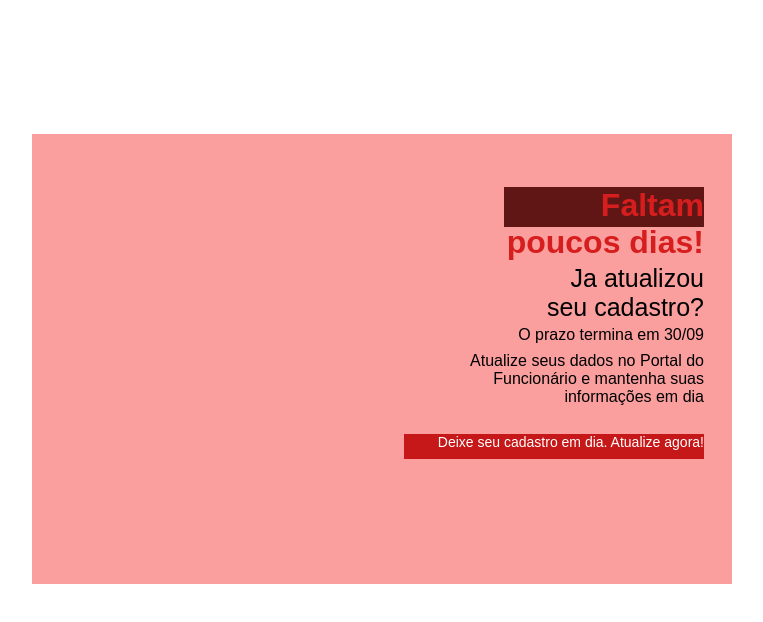
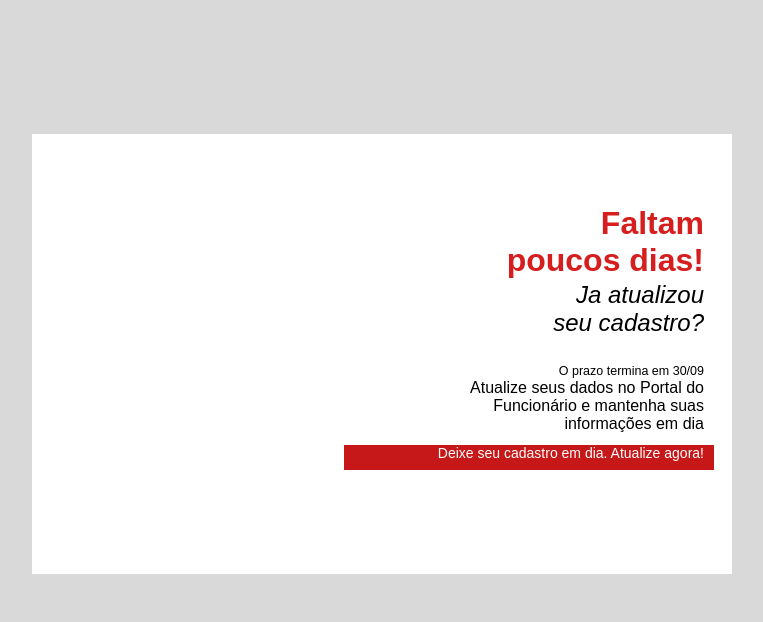
Before and after one commit to lorenagoncalves02/position, a website: page index.html in a window 1280 px wide. Shown: the whole page, without its empty margins (388-1151 px from the left). Drawn offline with Linux system fonts and the light colour scheme.

Commit message:
textos alinhados e formatados

```diff
--- a/global.css
+++ b/global.css
@@ -4,11 +4,15 @@
     box-sizing: 0;
 }
 
+body{
+    background: #d9d9d9;
+}
+
 .container{
     position: relative;
     width: 700px;
-    height: 450px;
-    background: #fa9e9e;
+    height: 440px;
+    background: #ffffff;
     left: 420px;
     top: 134px;
 
@@ -18,8 +22,8 @@
     position: absolute;
     width: 200px;
     height: 40px;
-    background: #611616;
-    top: 53px;
+
+    top: 71px;
     right: 28px;
     color: rgb(215, 30, 30);
     text-align: right;
@@ -29,27 +33,29 @@
 
 .subtitulo{
     position: absolute;
-    top: 130px;
+    top: 147px;
     right: 28px;
     text-align: right;
-    font-size: 25px;
+    font-size: 24px;
     font-family: Arial, Helvetica, sans-serif;
+    font-style: italic;
 
 
 }
 
 .prazo{
     position: absolute;
-    top: 192px;
+    top: 230px;
     right: 28px;
     text-align: right;
     font-family: Arial, Helvetica, sans-serif;
+    font-size: 12.5px;
 
 }
 
 .paragrafo{
     position: absolute;
-    top: 200px;
+    top: 227px;
     right: 28px;
     text-align: right;
     font-family: Arial, Helvetica, sans-serif;
@@ -59,13 +65,14 @@
 .vermelho{
     position: absolute;
     text-align: right;
-    top: 300px;
-    right: 28px;
-    width: 300px;
+    top: 311px;
+    right: 18px;
+    width: 360px;
     height: 25px;
     background: #c61818;
     color: rgb(255, 255, 255);
     font-family: Arial, Helvetica, sans-serif;
     font-size: 14px;
+    padding-right: 10px;
 
 }
```
